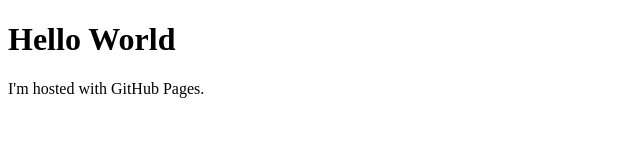
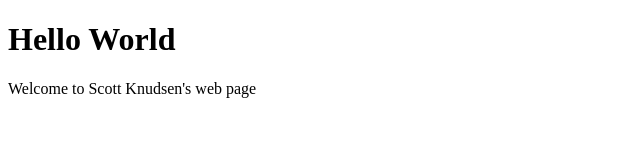
Before and after one commit to scottknudsen1/scottknudsen1.github.io, a plain HTML site: page index.html in a window 1280 px wide. Shown: the full height of the page, 0-640 px from the left. Drawn offline with Linux system fonts and the light colour scheme.

Commit message:
Update index.html

```diff
--- a/index.html
+++ b/index.html
@@ -2,6 +2,6 @@
 <html>
 <body>
 <h1>Hello World</h1>
-<p>I'm hosted with GitHub Pages.</p>
+<p>Welcome to Scott Knudsen's web page</p>
 </body>
 </html>
```
